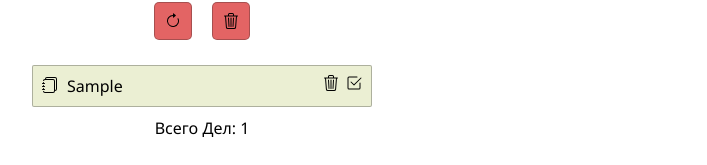
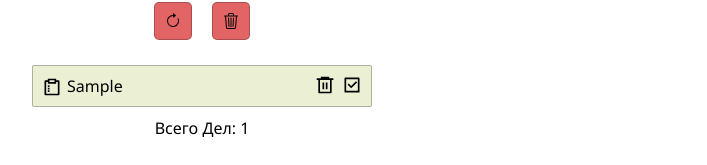
Before and after one commit to Arhonist/todosApp, a React (Create React App) app: page / in a window 1280 px wide. Both pictures are taken after typing "Sample" into the empty fields and a click on the button "Добавить". Shown: the part 165-330 px from the top of the page, without its empty margins (438-1145 px from the left). Built offline with nearby package versions, Linux system fonts and the light colour scheme.

Commit message:
Handle functions refactored; Todo component now uses react-icons instead of hard-coded ones

```diff
--- a/package.json
+++ b/package.json
@@ -13,6 +13,7 @@
     "react": "^18.2.0",
     "react-dom": "^18.2.0",
     "react-i18next": "^12.2.0",
+    "react-icons": "^4.8.0",
     "react-scripts": "5.0.1",
     "web-vitals": "^2.1.4"
   },
--- a/src/App.js
+++ b/src/App.js
@@ -1,9 +1,9 @@
 import { useState } from 'react';
+import { useTranslation } from 'react-i18next';
 import styles from './App.module.css';
 import TodoForm from './components/Todos/TodoForm/TodoForm';
 import TodoActions from './components/Todos/TodoActions/TodoActions';
 import TodoList from './components/Todos/TodoList/TodoList';
-import { useTranslation } from 'react-i18next';
 
 function App() {
   const { t, i18n } = useTranslation();
@@ -14,15 +14,11 @@ function App() {
   }
 
   function pushTodo(todo) {
-    let todosCopy = Object.assign([], todos);
-    todosCopy.push(todo);
-    setTodos(todosCopy);
+    setTodos([...todos, todo]);
   }
 
   function deleteTodo(todoIndex) {
-    let todosCopy = Object.assign([], todos);
-    todosCopy.splice(todoIndex, 1);
-    setTodos(todosCopy);
+    setTodos(todos.filter((_, index) => index !== todoIndex));
   }
 
   function deleteAllTodos() {
@@ -61,6 +57,7 @@ function App() {
               deleteTodo={deleteTodo}
               handleCompleteClick={handleCompleteClick}
             />
+
             {completedCount ? (
               <p>
                 {t('completedTodos', {
--- a/src/components/Todos/Todo/Todo.js
+++ b/src/components/Todos/Todo/Todo.js
@@ -1,3 +1,4 @@
+import { RiDeleteBin6Line, RiCheckboxLine, RiSurveyLine } from 'react-icons/ri';
 import styles from './Todo.module.css';
 import cn from 'classnames';
 
@@ -6,27 +7,15 @@ function Todo({ id, deleteTodo, todo, handleCompleteClick }) {
     <div
       className={cn(styles.todoCard, { [styles.completed]: todo.isCompleted })}
     >
-      <svg width="16" height="16" className={styles.journalIcon}>
-        <path d="M5 0h8a2 2 0 0 1 2 2v10a2 2 0 0 1-2 2 2 2 0 0 1-2 2H3a2 2 0 0 1-2-2h1a1 1 0 0 0 1 1h8a1 1 0 0 0 1-1V4a1 1 0 0 0-1-1H3a1 1 0 0 0-1 1H1a2 2 0 0 1 2-2h8a2 2 0 0 1 2 2v9a1 1 0 0 0 1-1V2a1 1 0 0 0-1-1H5a1 1 0 0 0-1 1H3a2 2 0 0 1 2-2z" />
-        <path d="M1 6v-.5a.5.5 0 0 1 1 0V6h.5a.5.5 0 0 1 0 1h-2a.5.5 0 0 1 0-1H1zm0 3v-.5a.5.5 0 0 1 1 0V9h.5a.5.5 0 0 1 0 1h-2a.5.5 0 0 1 0-1H1zm0 2.5v.5H.5a.5.5 0 0 0 0 1h2a.5.5 0 0 0 0-1H2v-.5a.5.5 0 0 0-1 0z" />
-      </svg>
-      <svg
-        width="16"
-        height="16"
-        className={cn(styles.checkSquare, styles.icon)}
+      <RiSurveyLine className={styles.journalIcon} />
+      <RiCheckboxLine
+        className={styles.icon}
         onClick={() => handleCompleteClick(id)}
-      >
-        <path d="M3 14.5A1.5 1.5 0 0 1 1.5 13V3A1.5 1.5 0 0 1 3 1.5h8a.5.5 0 0 1 0 1H3a.5.5 0 0 0-.5.5v10a.5.5 0 0 0 .5.5h10a.5.5 0 0 0 .5-.5V8a.5.5 0 0 1 1 0v5a1.5 1.5 0 0 1-1.5 1.5H3z" />
-        <path d="m8.354 10.354 7-7a.5.5 0 0 0-.708-.708L8 9.293 5.354 6.646a.5.5 0 1 0-.708.708l3 3a.5.5 0 0 0 .708 0z" />
-      </svg>
-      <svg
-        width="16"
-        height="16"
-        className={cn(styles.trashIcon, styles.icon)}
+      />
+      <RiDeleteBin6Line
+        className={styles.icon}
         onClick={() => deleteTodo(id)}
-      >
-        <path d="M6.5 1h3a.5.5 0 0 1 .5.5v1H6v-1a.5.5 0 0 1 .5-.5ZM11 2.5v-1A1.5 1.5 0 0 0 9.5 0h-3A1.5 1.5 0 0 0 5 1.5v1H2.506a.58.58 0 0 0-.01 0H1.5a.5.5 0 0 0 0 1h.538l.853 10.66A2 2 0 0 0 4.885 16h6.23a2 2 0 0 0 1.994-1.84l.853-10.66h.538a.5.5 0 0 0 0-1h-.995a.59.59 0 0 0-.01 0H11Zm1.958 1-.846 10.58a1 1 0 0 1-.997.92h-6.23a1 1 0 0 1-.997-.92L3.042 3.5h9.916Zm-7.487 1a.5.5 0 0 1 .528.47l.5 8.5a.5.5 0 0 1-.998.06L5 5.03a.5.5 0 0 1 .47-.53Zm5.058 0a.5.5 0 0 1 .47.53l-.5 8.5a.5.5 0 1 1-.998-.06l.5-8.5a.5.5 0 0 1 .528-.47ZM8 4.5a.5.5 0 0 1 .5.5v8.5a.5.5 0 0 1-1 0V5a.5.5 0 0 1 .5-.5Z" />
-      </svg>
+      />
       <p className={styles.cardText}>{todo.text}</p>
     </div>
   );
--- a/src/components/Todos/Todo/Todo.module.css
+++ b/src/components/Todos/Todo/Todo.module.css
@@ -30,9 +30,11 @@
 .journalIcon {
   top: 11px;
   position: absolute;
+  font-size: 20px;
 }
 
 .icon {
+  font-size: 20px;
   float: right;
   transition: 0.3s;
   z-index: 999;
--- a/src/components/Todos/TodoForm/TodoForm.js
+++ b/src/components/Todos/TodoForm/TodoForm.js
@@ -17,7 +17,6 @@ function TodoForm({ pushTodo }) {
   }
 
   return (
-    <>
     <form className={styles.todoInputForm} onSubmit={handleFormSubmit}>
       <label>
         <input
@@ -29,7 +28,6 @@ function TodoForm({ pushTodo }) {
       </label>
       <button type="submit">{t('submitButton')}</button>
     </form>
-    </>
   );
 }
 
```
Also changed, not shown: 1 other file (tests, documents, lock files or other folders). Lines whose indentation alone changed are shown as unchanged.
